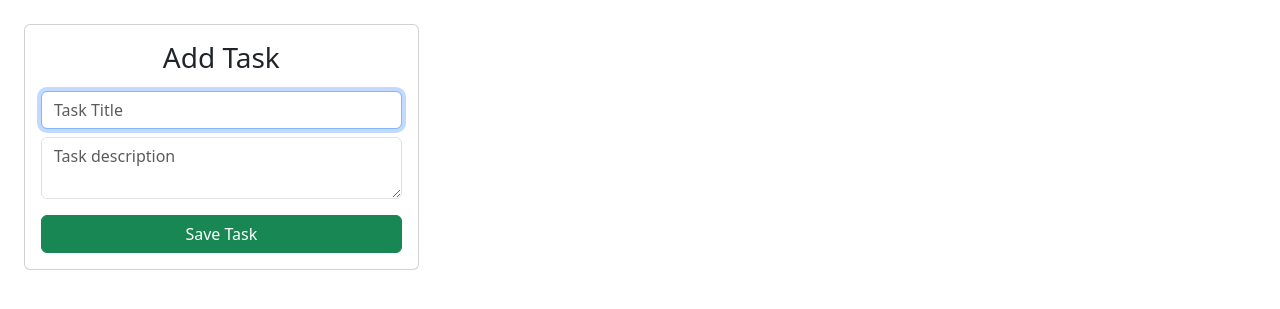
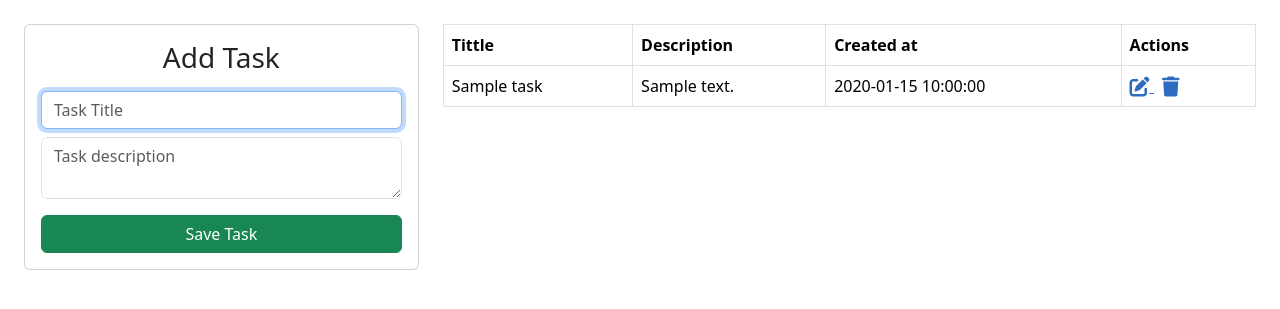
Before and after one commit to carlosguzu/tasks_crud_php_mysql, a PHP site: page / in a window 1280 px wide. Shown: the part 59-368 px from the top of the page. Run offline with PHP 8.4, Linux system fonts and the light colour scheme; tables that the repository leaves empty or names only in its code hold one stand-in row (values such as "Sample post"); some libraries are stand-ins or nearby versions.

Commit message:
chore: Add Font Awesome script to footer and fix search input name in header

```diff
--- a/includes/footer.php
+++ b/includes/footer.php
@@ -4,5 +4,7 @@
     <script src="https://cdn.jsdelivr.net/npm/@popperjs/core@2.11.8/dist/umd/popper.min.js" integrity="sha384-I7E8VVD/ismYTF4hNIPjVp/Zjvgyol6VFvRkX/vR+Vc4jQkC+hVqc2pM8ODewa9r" crossorigin="anonymous"></script>
 <script src="https://cdn.jsdelivr.net/npm/bootstrap@5.3.3/dist/js/bootstrap.min.js" integrity="sha384-0pUGZvbkm6XF6gxjEnlmuGrJXVbNuzT9qBBavbLwCsOGabYfZo0T0to5eqruptLy" crossorigin="anonymous"></script>
 
+<!-- FONT AWESOME -->
+<script src="https://kit.fontawesome.com/8e98f83f3d.js" crossorigin="anonymous"></script>
 </body>
 </html>
--- a/includes/header.php
+++ b/includes/header.php
@@ -9,6 +9,7 @@
     <link href="https://cdn.jsdelivr.net/npm/bootstrap@5.3.3/dist/css/bootstrap.min.css" rel="stylesheet" integrity="sha384-QWTKZyjpPEjISv5WaRU9OFeRpok6YctnYmDr5pNlyT2bRjXh0JMhjY6hW+ALEwIH" crossorigin="anonymous">
 </head>
 
+
 <nav class="navbar navbar-light" style="background-color: #e3f2fd;">
     <div class="container">
         <a href="index.php" class="navbar-brand">
@@ -16,7 +17,7 @@
             CRUD PHP MYSQL
         </a>
         <form class="d-flex">
-            <input class="form-control me-2" type="search" placeholder="Search" aria-label="Search">
+            <input class="form-control me-2" type="search" name="search_input" placeholder="Search" aria-label="Search">
             <button class="btn btn-outline-success" type="submit">Search</button>
         </form>
     </div>
--- a/index.php
+++ b/index.php
@@ -11,6 +11,16 @@ include("db.php"); //requiere la conexión
 
         <div class="col-md-4">
 
+            <?php if (isset($_SESSION['message'])) { ?>
+
+                <div class="alert alert-<?= $_SESSION['message_type'] ?> alert-dismissible fade show" role="alert">
+                    <?= $_SESSION['message'] ?>
+                    <button type="button" class="btn-close" data-bs-dismiss="alert" aria-label="Close"></button>
+                </div>
+
+            <?php session_unset();
+            }
+            ?>
 
             <div class="card card-body">
                 <h3 class="text-center mb-3">Add Task</h3>
@@ -30,16 +40,58 @@ include("db.php"); //requiere la conexión
 
 
 
+        <div class="col-md-8">
+
+            <table class="table table-bordered">
+                <thead>
+                    <tr>
+                        <th>Tittle</th>
+                        <th>Description</th>
+                        <th>Created at</th>
+                        <th>Actions</th>
+                    </tr>
+                </thead>
+                <tbody>
+
+                    <?php
+                    $query = "SELECT * FROM task";
+                    $resul_tasks = mysqli_query($conn, $query);
+
+                    while ($row = mysqli_fetch_array($resul_tasks)) { ?>
+
+                        <tr>
+                            <td> <?php echo $row['title'] ?></td>
+                            <td> <?php echo $row['description'] ?></td>
+                            <td> <?php echo $row['created_at'] ?></td>
+                            <td>
+
+                                <a href="edit.php?id=<?php echo $row['id'] //le pasa una consulta con un id ?>">
+                                    <i class="fa-solid fa-pen-to-square fa-lg" style="color: #2d6cbe;"></i>
+                                </a>
+
+                                &nbsp;
+
+                                <a href="delete_task.php?id=<?php echo $row['id'] //le pasa una consulta con un id ?>">
+                                    <i class="fa-solid fa-trash fa-lg " style="color: #2d6cbe;"></i>
+                                </a>
+
+                                </a>
+                            </td>
+                        </tr>
 
 
 
 
+                    <?php
+                    }
+
+                    ?>
 
 
 
+                </tbody>
+            </table>
 
-
-        <div class="col-md-8">
 
         </div>
 
```
Also changed, not shown: save_task.php (+16 -7 lines).
